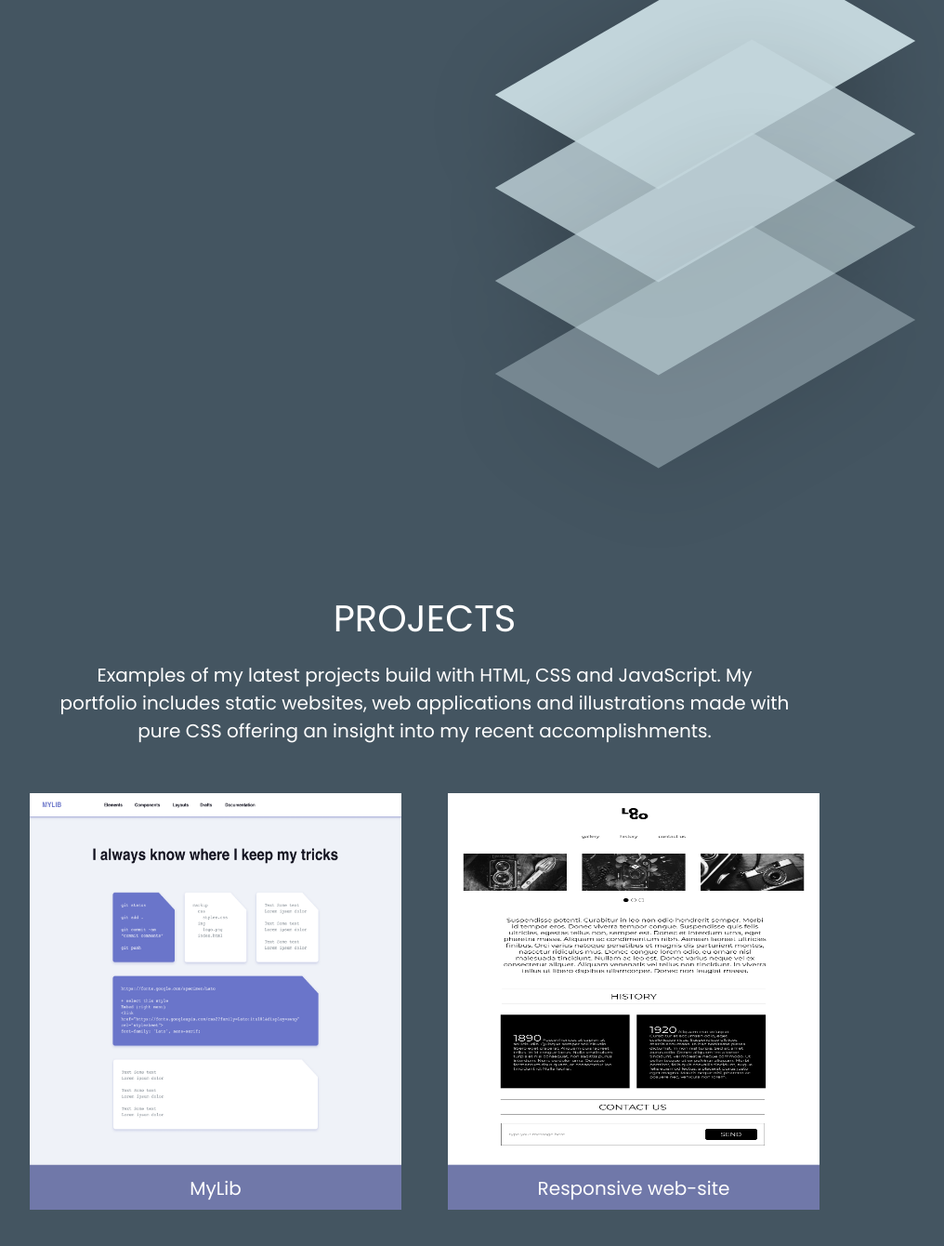
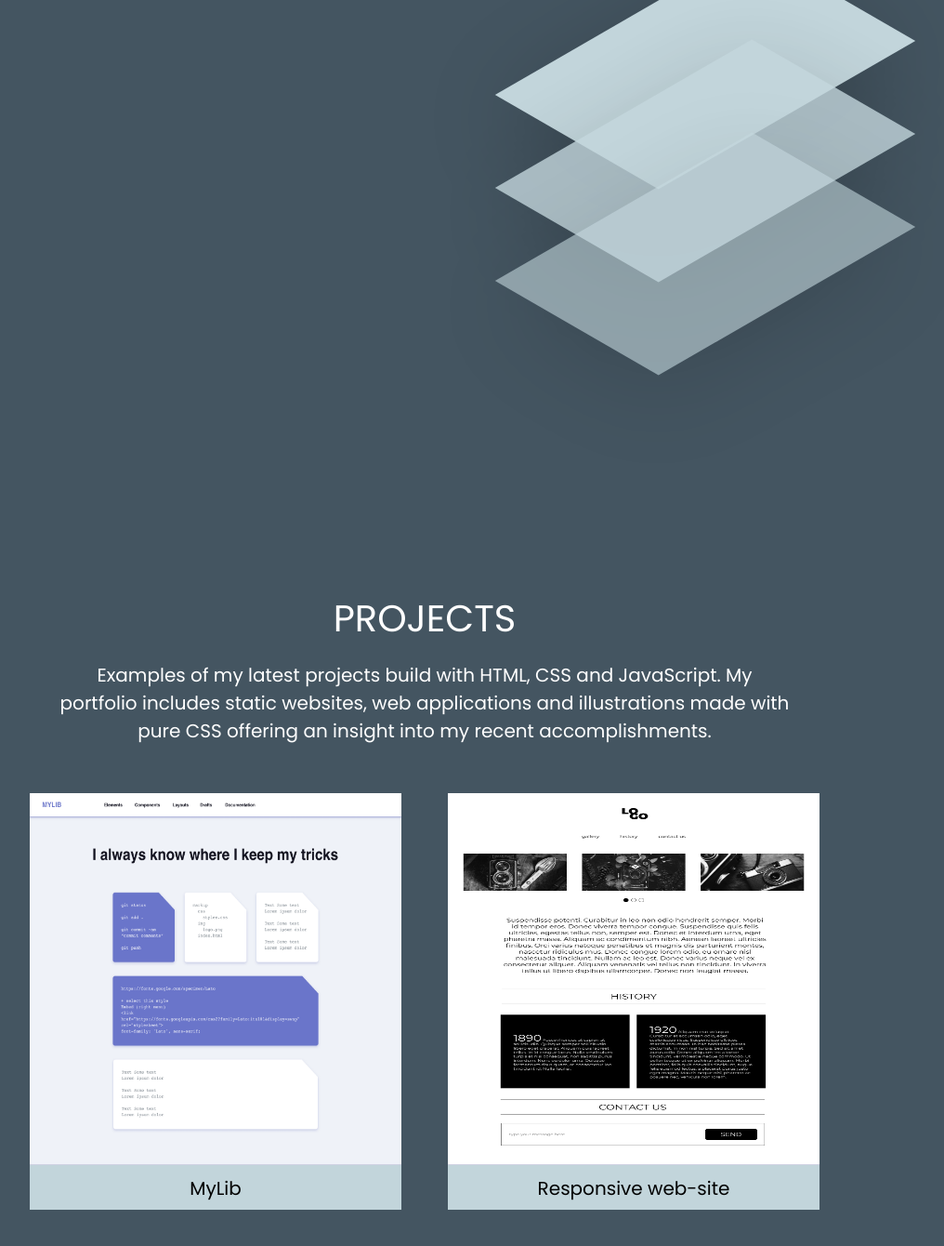
Before and after one commit to MaximRozh/portfolio, a website: page #src/index.html in a window 1280 px wide. Shown: the part 1997-3337 px from the top of the page at 93% size, without its empty margins (183-1199 px from the left). Drawn offline with nearby package versions, Linux system fonts and the light colour scheme; files that its build step writes are made by us from their sources; files whose address does not match are found by name.

Commit message:
small change

```diff
--- a/#src/scss/style.scss
+++ b/#src/scss/style.scss
@@ -294,7 +294,7 @@ body {
                 opacity: 0.6;
             }
             &:nth-child(4) {
-                opacity: 0.4;
+                opacity: 0;
             }
             &:nth-child(1) svg circle:nth-child(2) {
                 stroke: #DD4B25;
@@ -374,7 +374,7 @@ body {
             z-index: 1;
             opacity: 1;
             box-shadow: 0 25px 50px rgba(0,0,0,0.2);
-            transform: translate(calc(-60% + calc(350px * var(--i))),-30%) rotate(0deg) skew(0deg,0deg);
+            transform: translate(calc(-140% + calc(250px * var(--i))),-30%) rotate(0deg) skew(0deg,0deg);
         }
         &:hover .card .content {
             opacity: 1;
@@ -440,12 +440,12 @@ body {
             display: block;
             margin: 20px 25px;
             width: 400px;
-            background-color: #7078a9;
+            background: $secondary-color;
             position: relative;
             overflow: hidden;
             &-info {
                 margin: 3px 0 8px;
-                color: #fff;
+                color: #000;
                 font-size: 20px;
                 font-weight: 300;
                 text-align: center;
```
Also changed, not shown: dist/css/style.css, dist/css/style.min.css.
